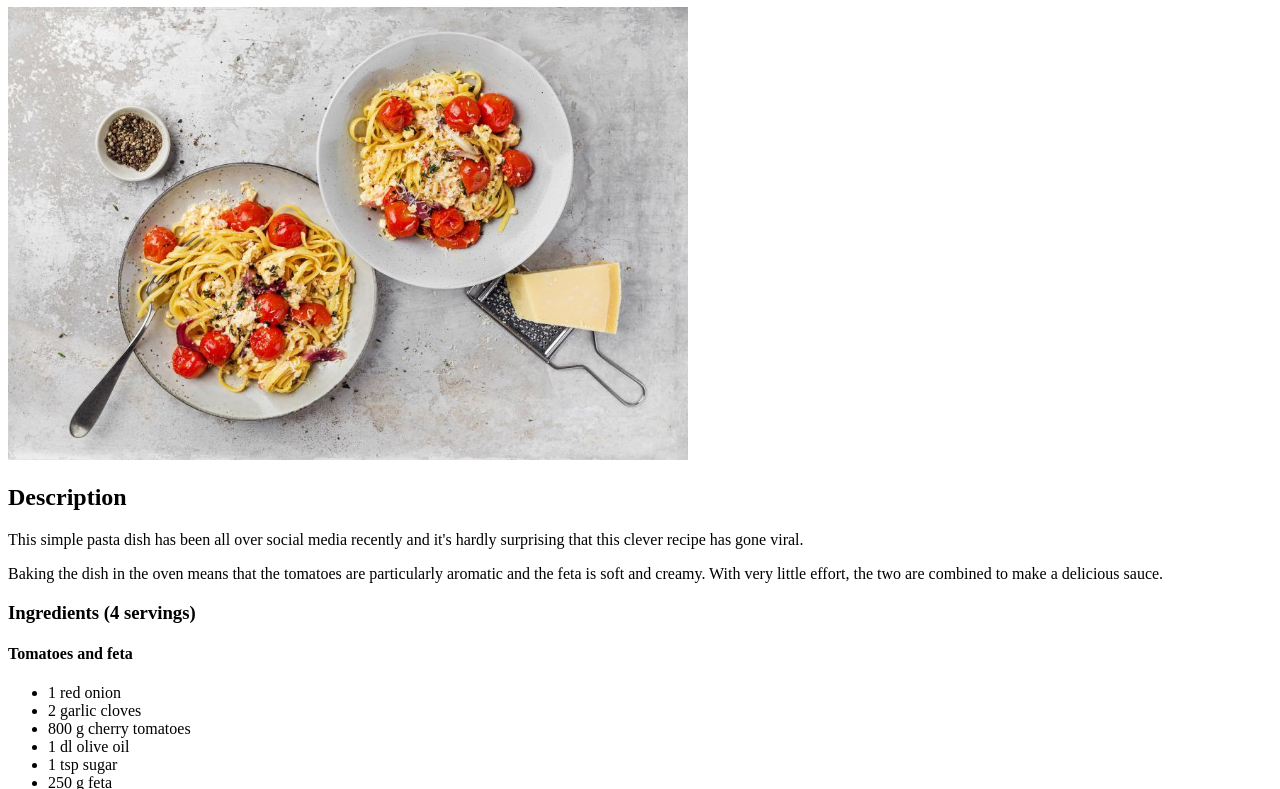
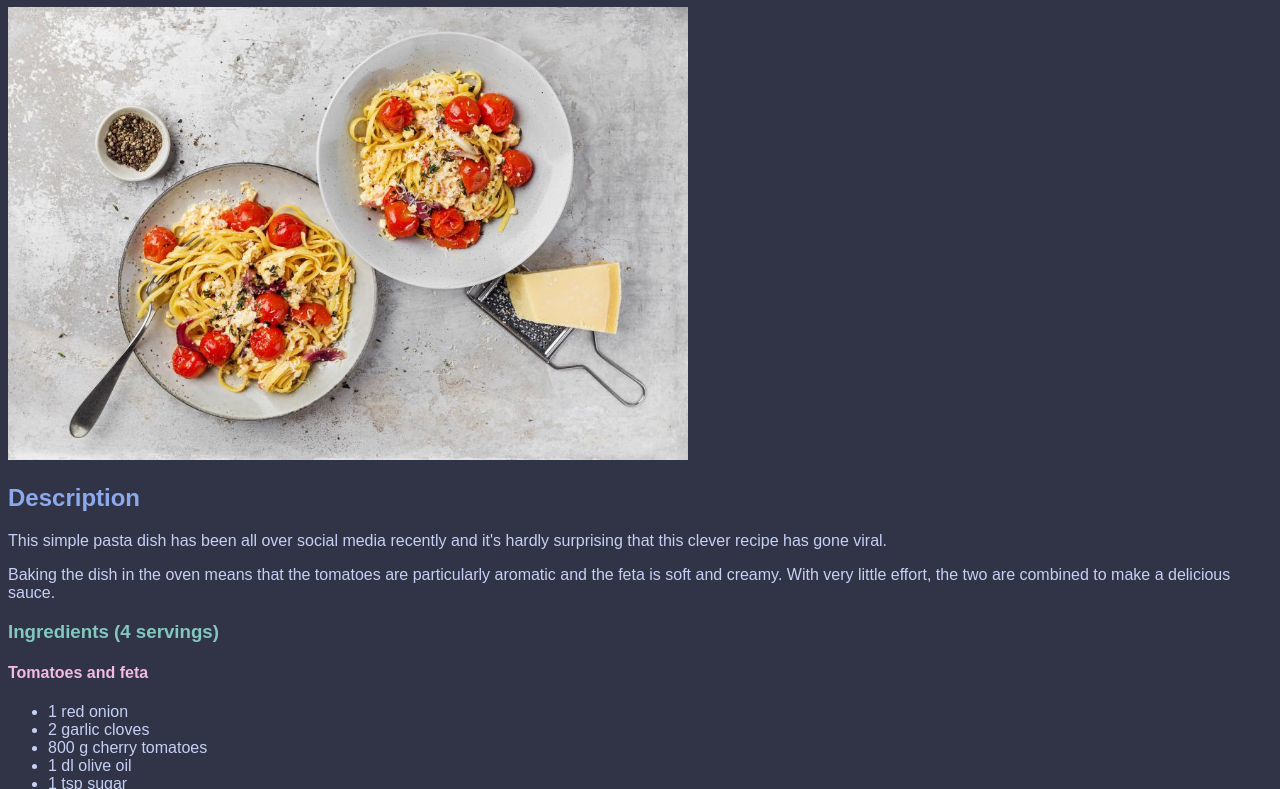
Before and after one commit to kristijanxo/odin-recipes, a plain HTML site: page recipes/baked-feta-pasta.html in a window 1280 px wide. Shown: the part 73-862 px from the top of the page. Drawn offline with Linux system fonts and the light colour scheme.

Commit message:
Add basic styles.css
Applied catppuccin colors to the site.

```diff
--- a/recipes/baked-feta-pasta.html
+++ b/recipes/baked-feta-pasta.html
@@ -1,8 +1,9 @@
-<!DOCTYPE html>
+<!doctype html>
 <html lang="en">
   <head>
     <meta charset="UTF-8" />
     <meta name="viewport" content="width=device-width, initial-scale=1.0" />
+    <link rel="stylesheet" href="../style.css" />
     <title>Baked feta pasta</title>
   </head>
   <body>
--- /dev/null
+++ b/style.css
@@ -0,0 +1,23 @@
+body {
+  font-family: Arial, Helvetica, sans-serif;
+  background: #303446;
+}
+
+h1,
+h2 {
+  color: #8ca9ee;
+}
+
+h3 {
+  color: #81c8be;
+}
+
+h4 {
+  color: #f4b9e5;
+}
+
+p,
+a,
+li {
+  color: #c6d0f5;
+}
```
Also changed, not shown: index.html (+2 -1 lines), recipes/warm-choco-cupcake.html (+2 -1 lines), recipes/zurich-pita-pockets.html (+2 -1 lines).
